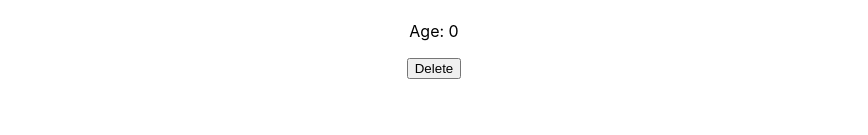
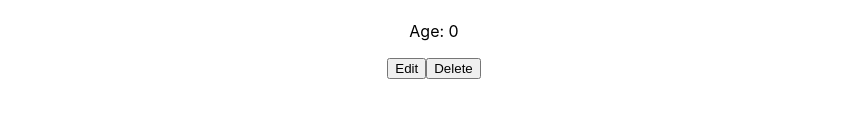
Before and after one commit to apbd/name-table, a React (Create React App) app: page / in a window 1280 px wide. Both pictures are taken after typing "Sample", "Sample" into the empty fields and a click on the button "Submit". Shown: the part 165-300 px from the top of the page, without its empty margins (206-1074 px from the left). Built offline with nearby package versions, Linux system fonts and the light colour scheme.

Commit message:
Added edit person

```diff
--- a/src/App.tsx
+++ b/src/App.tsx
@@ -2,7 +2,7 @@ import React, { useState } from 'react'
 import './assets/App.css'
 import PersonCard from './components/PersonCard'
 import { Formik, Field, Form, FormikHelpers } from 'formik'
-import IPerson from './interfaces/IPerson'
+import { IPerson } from './interfaces/IPerson'
 
 function App() {
 	// Init state
@@ -10,9 +10,6 @@ function App() {
 
 	// Filter the removed person out of the state
 	const removePerson = (id: string) => {
-		peopleList.filter(person => {
-			return person.id !== id
-		})
 		setPeopleList([
 			...peopleList.filter(person => {
 				return person.id !== id
@@ -23,6 +20,23 @@ function App() {
 	// Copy state and add person to array
 	const addPerson = (values: IPerson): void => {
 		setPeopleList([...peopleList, values])
+	}
+
+	// Filter the removed person out of the state and add the edited person in its place
+	const editPerson = (newPerson: IPerson) => {
+
+		// Get index of person that will be edited
+		const editIndex = peopleList.findIndex(person => {
+				return person.id === newPerson.id
+			})
+		// Copy list
+		const newList = [...peopleList]
+
+		// Replace person with edited person
+		newList[editIndex] = newPerson
+
+		// Update state
+		setPeopleList(newList)
 	}
 
 	return (
@@ -37,6 +51,7 @@ function App() {
 					lastName: '',
 					age: 0,
 					removePerson: removePerson,
+					editPerson: editPerson,
 				}}
 				onSubmit={(
 					values: IPerson,
@@ -72,6 +87,7 @@ function App() {
 						lastName={person.lastName}
 						age={person.age}
 						removePerson={removePerson}
+						editPerson={editPerson}
 					/>
 				)
 			})}
--- a/src/components/PersonCard.tsx
+++ b/src/components/PersonCard.tsx
@@ -1,12 +1,13 @@
 import React from 'react';
-import IPerson from '../interfaces/IPerson'
+import { IPerson } from '../interfaces/IPerson'
 
 
-const PersonCard: React.FC<IPerson> = ({id, firstName, lastName, age, removePerson}) => {
+const PersonCard: React.FC<IPerson> = ({id, firstName, lastName, age, removePerson, editPerson}) => {
     return (
     <div>
         <h1>{firstName} {lastName}</h1>
         <p>Age: {age}</p>
+        <button onClick={() => editPerson({ id: id, firstName: "test", lastName: "test", age: 0, removePerson, editPerson})}>Edit</button>
         <button onClick={() => removePerson(id)}>Delete</button>
     </div>)
 }
--- a/src/interfaces/IPerson.tsx
+++ b/src/interfaces/IPerson.tsx
@@ -1,10 +1,8 @@
-
-interface IPerson {
+export interface IPerson {
 	id: string,
 	firstName: string
 	lastName: string
 	age: number
 	removePerson: (id: string) => void
+	editPerson: (person: IPerson) => void
 }
-
-export default IPerson
```
